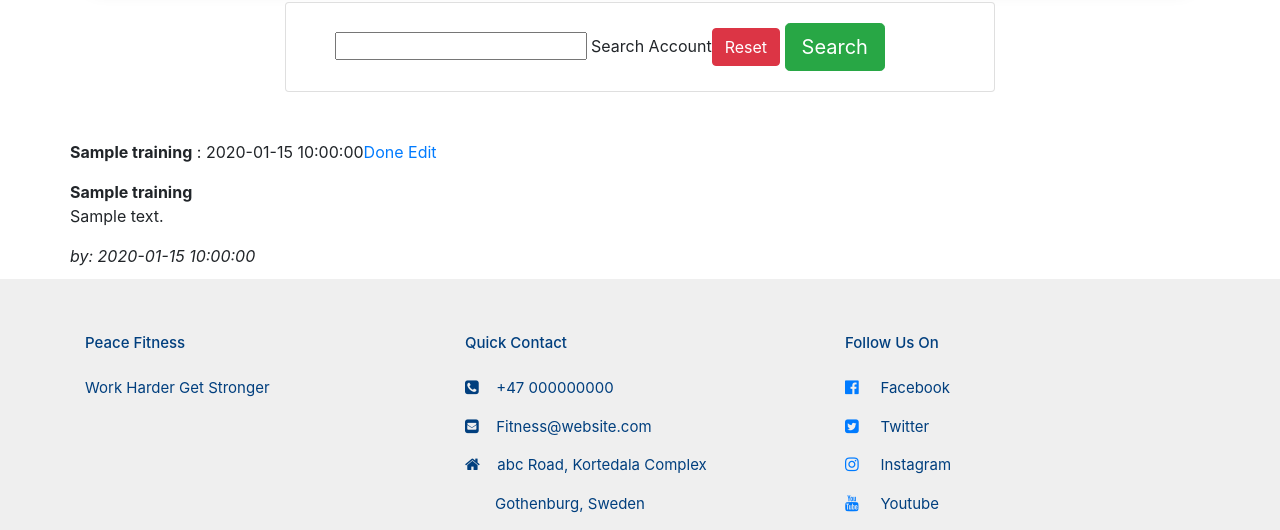
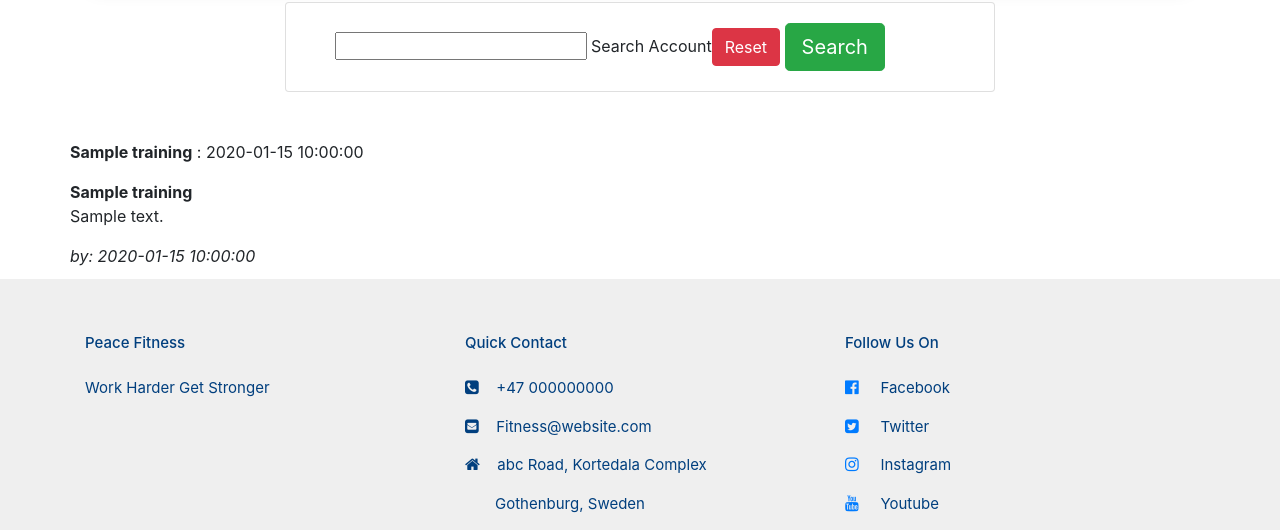
Before and after one commit to Code-Institute-Submissions/zappyemem-PeaceFitness_, a Flask app: page /search in a window 1280 px wide. Shown: the part 798-1328 px from the top of the page. Run offline with Flask 2, Linux system fonts and the light colour scheme; a database or web service that is not in the repository returns one stand-in record (values such as "Sample title"); some libraries are stand-ins or nearby versions.

Commit message:
added functionality to edit and delete account update

```diff
--- a/templates/trainings.html
+++ b/templates/trainings.html
@@ -49,10 +49,10 @@
                 <p><em>by: {{ training.created_by }}</em></p>
                 </div>
 
-                {% if session.user|lower == trainings.created_by|lower %}
+                {% if session.user|lower == training.created_by|lower %}
                     <div class="card-action">
                         <a href="{{ url_for('delete_training', training_id=training._id) }}" class="btn-small blue lighten-1">Done</a>
-                        <a href="{{ url_for('edit_training', training_id=training._id) }}" class="btn-small yellow darken-3">Edit</a>
+                        <a href="{{ url_for('edit_account', training_id=training._id) }}" class="btn-small yellow darken-3">Edit</a>
                     </div>
                 {% endif %}
 
```
